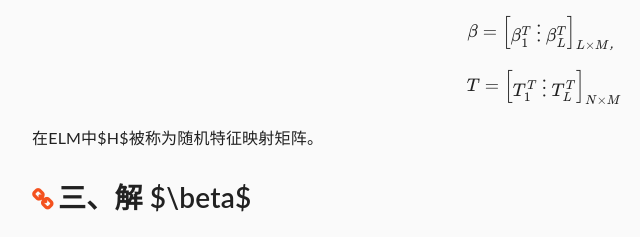
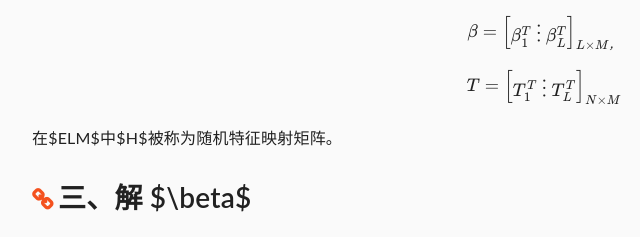
Before and after one commit to echo0714/echo0714.github.io, a plain HTML site: page passages/2019-03-19-ELM/index.html in a window 1280 px wide. Shown: the part 1087-1324 px from the top of the page, 96-736 px from the left. Drawn offline with nearby package versions, Linux system fonts and the light colour scheme; some packages are replaced by stand-ins of ours.

Commit message:
Site updated: 2019-03-26 20:21:17

```diff
--- a/passages/2019-03-19-ELM/index.html
+++ b/passages/2019-03-19-ELM/index.html
@@ -177,9 +177,9 @@
     <h2 id="一、概述"><a href="#一、概述" class="headerlink" title="一、概述"></a>一、概述</h2><p>极限学习机(ELM: Extreme Learning Machine)是一种全新的前馈神经网络(SLFN: Single hidden Layers Feedforward Neural Network)训练框架。传统前馈神经网络一般采用基于梯度下降的学习算法，存在训练速度慢、易陷入局部极小值、 学习率的选择敏感等缺点。ELM学习算法随机选取输入层与隐含层的连接权值及隐含层神经元的偏置，在训练过程中无需调整，仅需要优化隐含层神经元的个数。相比于传统前馈神经网络算法，ELM在学习速度快前提下，还具有良好的泛化性能。</p>
 <h2 id="二、基本概念"><a href="#二、基本概念" class="headerlink" title="二、基本概念"></a>二、基本概念</h2><p>对于$N$个任意不同的训练样本 ，其中$(x_i,y_i)$为输入向量， 为相对应的输出向量。具有$L$个隐层神经元和$M$个输出神经元单隐层前馈神经网络，采用激活函数 在数学上建模为：<br>$$ \sum_{i=1}^{L}\beta_ig(\omega_i\cdot x_i+b_i)=o_j, j=1,…,N $$<br>其中：$\omega_i=[\omega_{i1},\omega_{i2},…,\omega_{in}] $表示连接输入层神经元和第$i$个隐层神经元的输入权值，$b_i$表示第$i$个隐层神经元的偏置，其中$\omega_i\cdot x_j$是$\omega_i$和$x_j$的内积，$\beta=[\beta_1,\beta_2,…,\beta_n]^T$表示输出层和隐层之间的输出权值，$T=[t_1,t_2,…,t_n]^T$表示训练样本的期望输出矩阵。<br>具有$L$个隐层神经元和$M$个输出神经元单隐层前馈神经网络，采用激活函数$g(x)$，可以以零误差逼近$N$个输入样本，即$\sum_{j=1}^L \parallel o_j-t_j\parallel$，存在$\beta_i$，$\omega_i$和$b_i$使得：$$\sum_{i=1}^L \beta_ig(\omega_i\cdot x_i+b_i)=t_j, j=1,…,N $$<br>上述$N$个方程可以合并为$H\beta=T$,其中：$$H=[h(x_1)^T,…,h(x_N)^T]^n$$ </p>
 <p>$$<br>=\left\lbrack<br> \begin{matrix}<br> (\omega_1\cdot x_1+b_1) &amp; \cdots &amp; g(\omega_L\cdot x_1+b_L) \<br> \vdots &amp; \cdots &amp; \vdots \<br> (\omega_1\cdot x_N+b_1) &amp; \cdots &amp; g(\omega_L\cdot x_N+b_L)<br> \end{matrix}<br> \right\rbrack_{N\times L}<br>$$</p>
-<p>$$<br>\beta=<br>\left[<br>\begin{matrix}<br>\beta_1^T\<br>\vdots\<br>\beta_L^T<br>\end{matrix}<br>\right]_{L\times M，}<br>$$</p>
-<p>$$<br>T=<br>\left[<br>\begin{matrix}<br>T_1^T\<br>\vdots\<br>T_L^T<br>\end{matrix}<br>\right]_{N\times M}<br>$$</p>
-<p>在ELM中$H$被称为随机特征映射矩阵。</p>
+<p>$$<br>\beta=<br>\left[<br>\begin{matrix}<br>\beta_1^T \<br>\vdots \<br>\beta_L^T<br>\end{matrix}<br>\right]_{L\times M，}<br>$$</p>
+<p>$$<br>T=<br>\left[<br>\begin{matrix}<br>T_1^T \<br>\vdots \<br>T_L^T<br>\end{matrix}<br>\right]_{N\times M}<br>$$</p>
+<p>在$ELM$中$H$被称为随机特征映射矩阵。</p>
 <h2 id="三、解-beta"><a href="#三、解-beta" class="headerlink" title="三、解 $\beta$"></a>三、解 $\beta$</h2><p>原作者文章中对比了两种解输出层和隐藏层之间权值矩阵的方法：</p>
 <h3 id="1-传统梯度下降法方法"><a href="#1-传统梯度下降法方法" class="headerlink" title="1.传统梯度下降法方法"></a>1.传统梯度下降法方法</h3><p>传统上，针对训练SLFNs，希望找到具体的$\hat{\beta_i}$，$\hat{\omega_i}$和$\hat{b_i}$使得：</p>
 <p>$$<br>||H(\hat{\omega_1},\hat{\omega_2},…,\hat{\omega_L},\hat{b_1},\hat{b_2},…,\hat{b_L})\hat{\beta}-T=\min_{\omega_i,b_i,\beta}||H(\omega_1,\omega_2,…,\omega_L,b_1,b_2,…,b_L)\beta-T)<br>$$</p>
```
